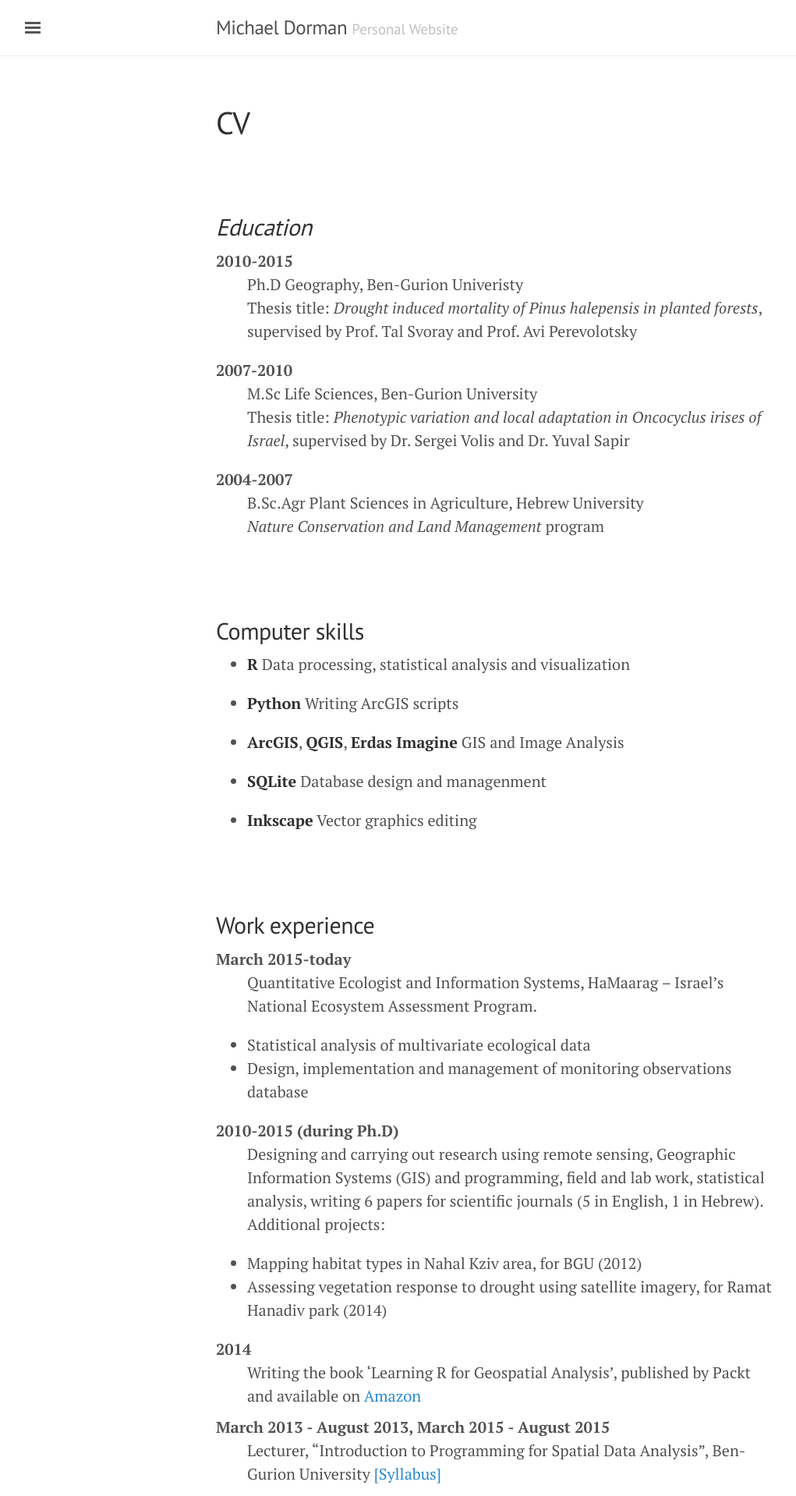
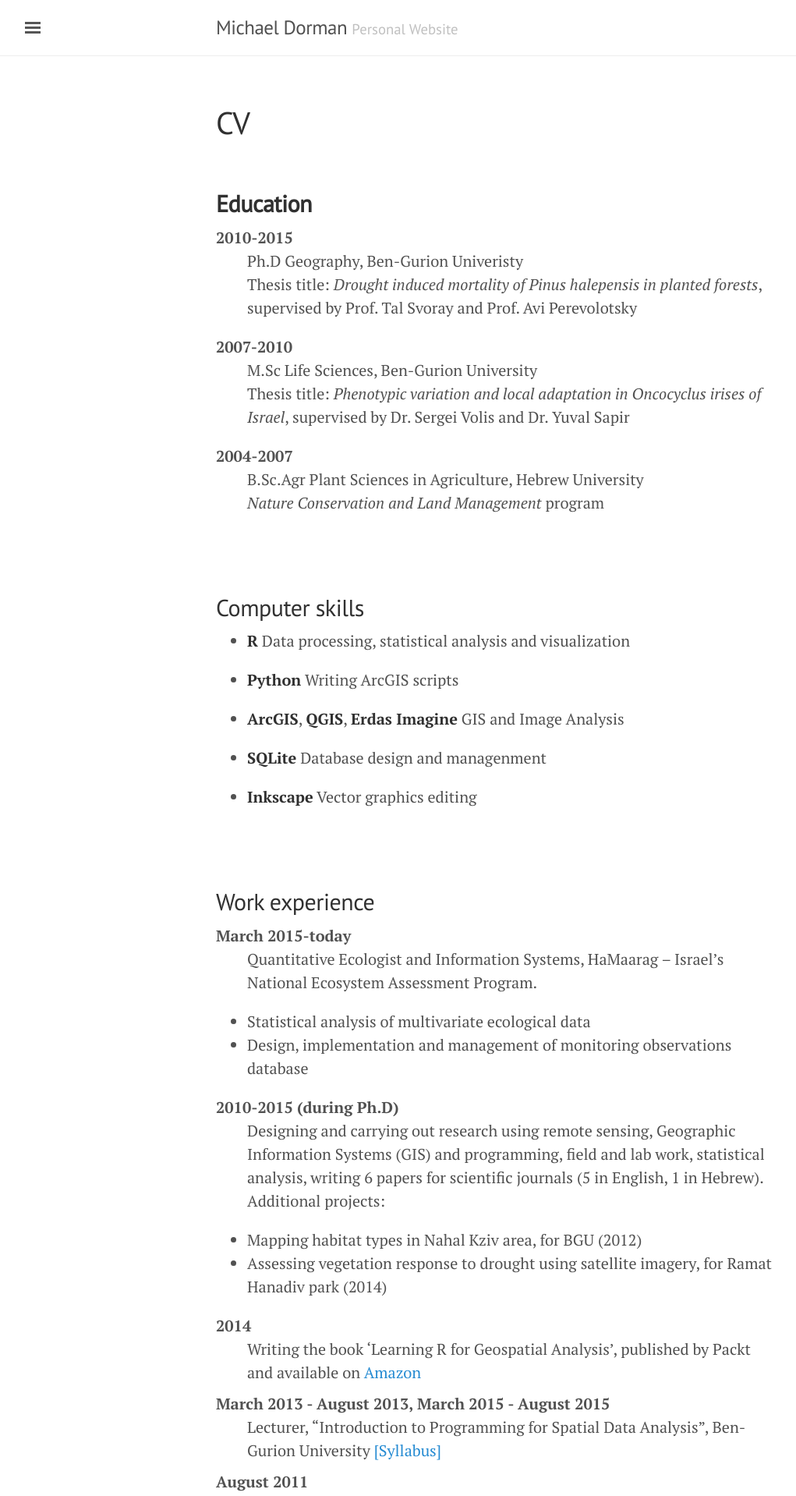
Before and after one commit to michaeldorman/michaeldorman.github.io, a Jekyll site: the page built from cv.md, in a window 1280 px wide. Shown: the top 1918 px of the page at 78% size, without its empty margins (3-1024 px from the left). Built offline with Jekyll 4.4.1, drawn with Linux system fonts in a browser that asks for light colours.

Commit message:
Update cv.md

```diff
--- a/cv.md
+++ b/cv.md
@@ -3,9 +3,9 @@ layout: page
 title: CV
 ---
 
-<br><br>
+<br>
 
-## *Education*
+## **Education**
 
 2010-2015
 :   Ph.D Geography, Ben-Gurion Univeristy
```
